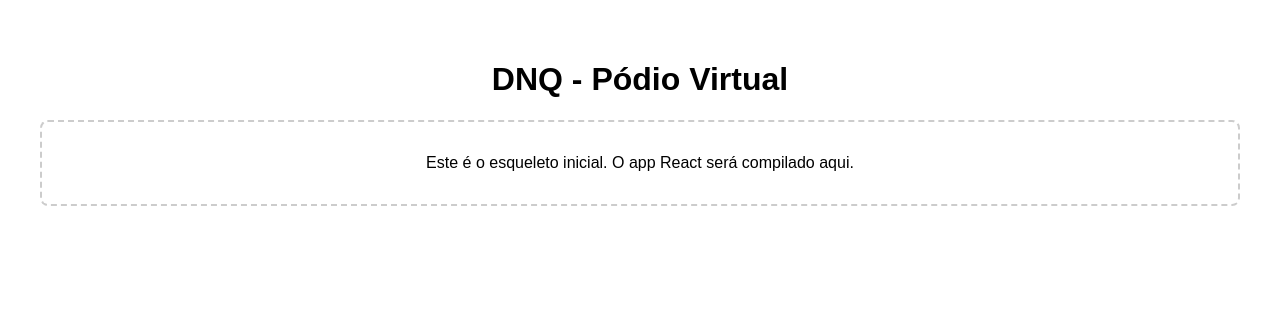
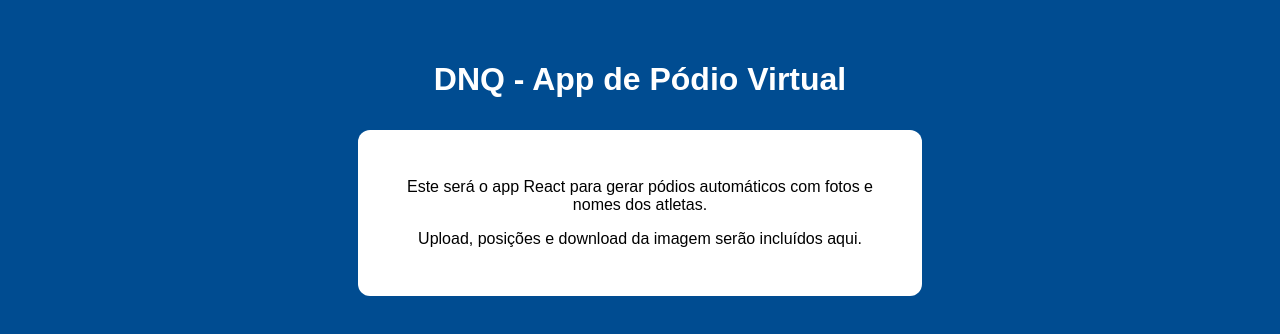
Before and after one commit to ClebersonDurao/DNQ, a plain HTML site: page index.html in a window 1280 px wide. Drawn offline with Linux system fonts and the light colour scheme.

Commit message:
Add files via upload

```diff
--- a/index.html
+++ b/index.html
@@ -5,16 +5,17 @@
   <meta charset="UTF-8" />
   <meta name="viewport" content="width=device-width, initial-scale=1.0" />
   <title>DNQ - Pódio Virtual</title>
-  <link rel="manifest" href="manifest.json" />
   <style>
-    body { font-family: sans-serif; text-align: center; padding: 2rem; }
-    .placeholder { border: 2px dashed #ccc; padding: 2rem; border-radius: 8px; }
+    body { font-family: sans-serif; background: #004c91; color: white; text-align: center; padding: 2rem; }
+    h1 { margin-bottom: 2rem; }
+    .preview { background: white; color: black; padding: 2rem; border-radius: 12px; max-width: 500px; margin: 0 auto; }
   </style>
 </head>
 <body>
-  <h1>DNQ - Pódio Virtual</h1>
-  <div class="placeholder">
-    Este é o esqueleto inicial. O app React será compilado aqui.
+  <h1>DNQ - App de Pódio Virtual</h1>
+  <div class="preview">
+    <p>Este será o app React para gerar pódios automáticos com fotos e nomes dos atletas.</p>
+    <p>Upload, posições e download da imagem serão incluídos aqui.</p>
   </div>
 </body>
 </html>
```
